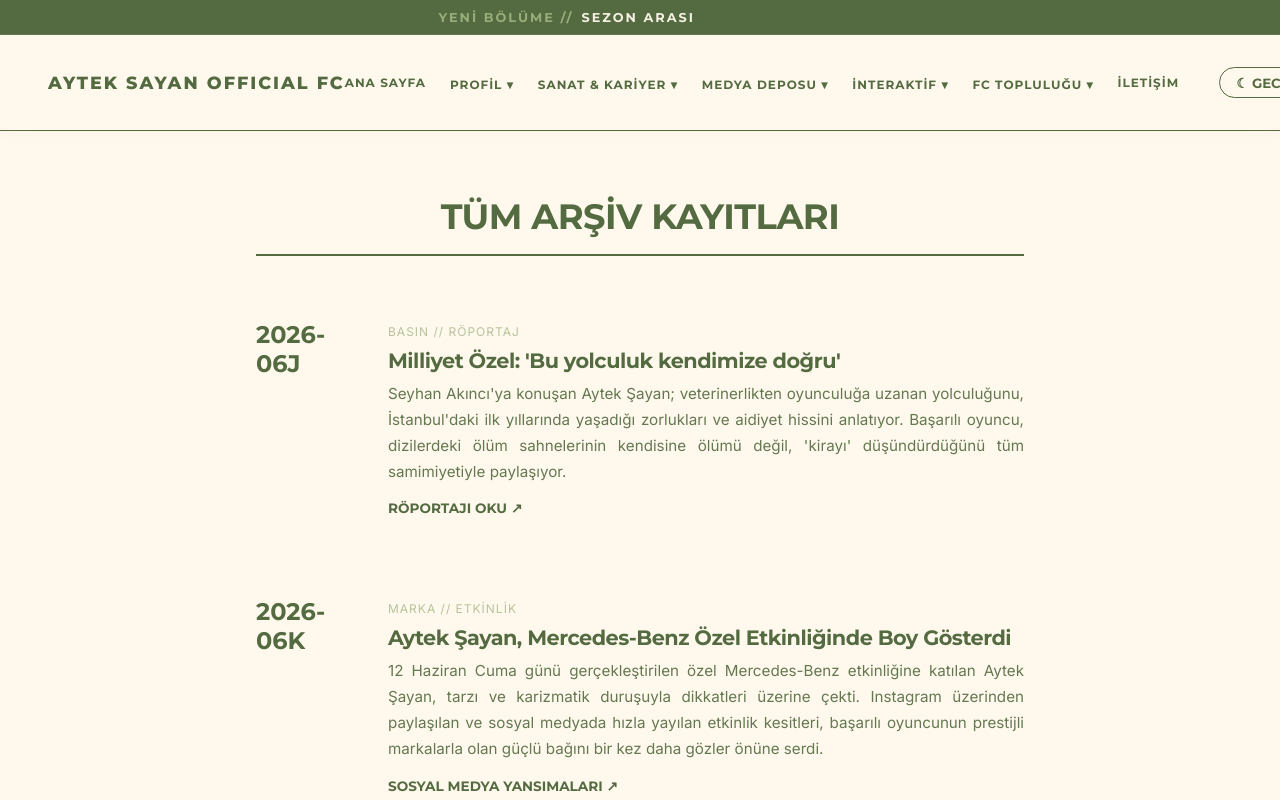
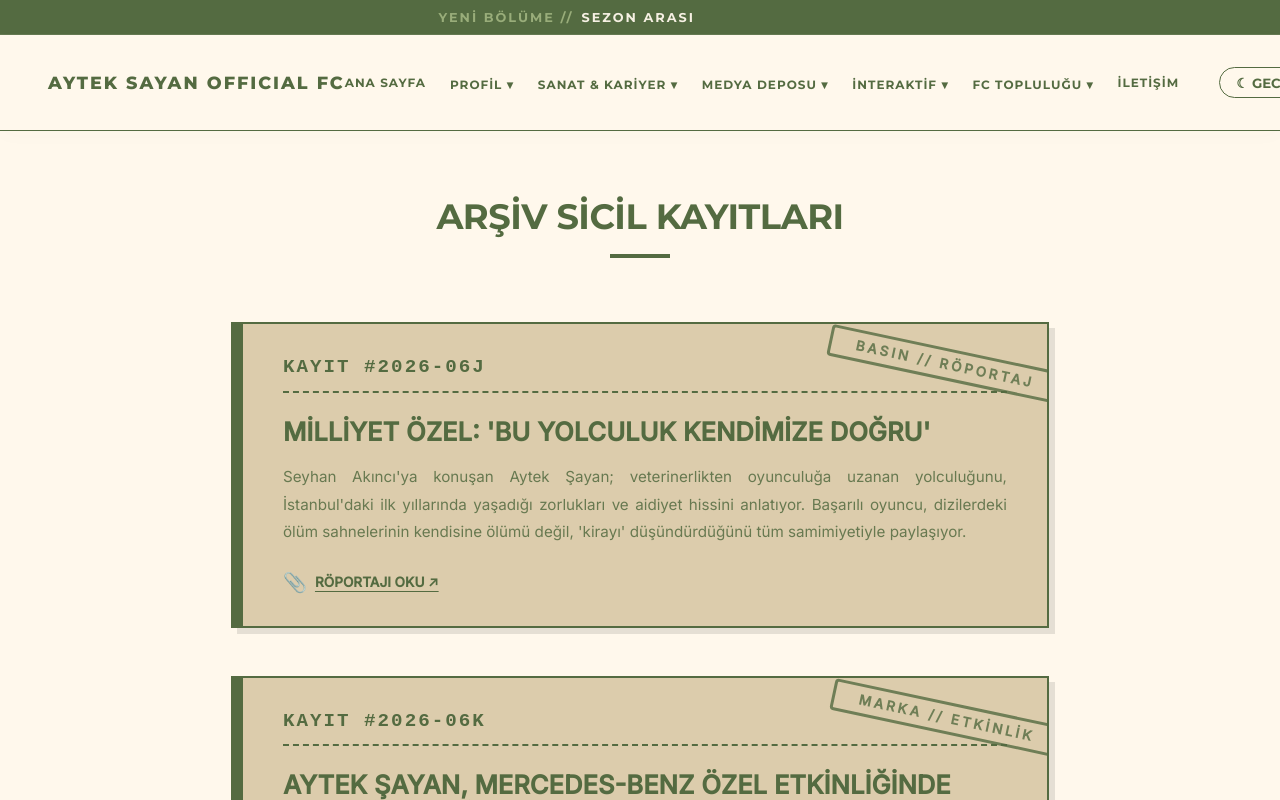
Before and after one commit to ebru1967/oyuncu-fan-projesi, a React (Vite) app: page /arsiv in a window 1280 px wide. Shown: the top 800 px of the page. Built offline with nearby package versions, Linux system fonts and the light colour scheme.

Commit message:
arşiv düzenleme.

```diff
--- a/src/pages/Archive.jsx
+++ b/src/pages/Archive.jsx
@@ -2,80 +2,183 @@ import { activeNews } from '../data/newsData';
 
 function Archive() {
   return (
-    <div className="container animate-fade" style={{ padding: '4rem 1rem', maxWidth: '800px', margin: '0 auto' }}>
+    <div className="container animate-fade" style={{ padding: '4rem 1rem', maxWidth: '850px', margin: '0 auto' }}>
 
-      {/* MOBİL UYUMLULUK VE HOVER ANİMASYONU */}
+      {/* 📁 FİZİKSEL SİCİL DOSYASI (DOSSIER) CSS MOTORU */}
       <style>{`
-        .archive-row-item {
-          display: flex;
-          gap: 2rem;
-          margin-bottom: 3rem;
-          padding-bottom: 2rem;
-          border-bottom: 1px solid var(--border-color);
-          transition: transform 0.3s ease, border-color 0.3s ease;
+        /* Arşiv Başlığı - Daktilo Şeridi Etkisi */
+        .archive-main-heading {
+          text-align: center;
+          margin-bottom: 4rem;
+          position: relative;
         }
 
-        /* Üzerine gelince hafifçe sağa kayar ve alt çizgisi parlar */
-        .archive-row-item:hover {
-          transform: translateX(8px);
-          border-bottom-color: var(--accent-dark);
+        .archive-main-heading::after {
+          content: '';
+          display: block;
+          width: 60px;
+          height: 4px;
+          background: var(--accent-dark);
+          margin: 1rem auto 0;
         }
 
-        .archive-code-col {
-          flex: 0 0 100px;
+        /* Fiziksel Klasör Kartı */
+        .dossier-card {
+          position: relative;
+          background: var(--bg-card);
+          border: 2px solid var(--accent-dark);
+          border-left: 12px solid var(--accent-dark); /* Telli dosya kenarı */
+          padding: 2rem 2.5rem;
+          margin-bottom: 3rem;
+          box-shadow: 6px 6px 0px rgba(0, 0, 0, 0.1); /* Sert Retro Gölge */
+          transition: all 0.3s ease;
+          overflow: hidden;
         }
 
-        /* TELEFON EKRANLARI İÇİN ÖZEL TASARIM */
+        .dossier-card:hover {
+          transform: translateY(-4px) translateX(-2px);
+          box-shadow: 10px 10px 0px rgba(0, 0, 0, 0.15);
+        }
+
+        /* Kartın İçindeki Kesik Çizgili Antet (Header) */
+        .dossier-header {
+          display: flex;
+          justify-content: space-between;
+          align-items: center;
+          border-bottom: 2px dashed var(--accent-dark);
+          padding-bottom: 0.8rem;
+          margin-bottom: 1.5rem;
+        }
+
+        .dossier-code {
+          font-family: monospace;
+          font-size: 1.2rem;
+          font-weight: 900;
+          letter-spacing: 2px;
+          color: var(--accent-dark);
+        }
+
+        /* Fiziksel Kaşe/Mühür (Stamp) Efekti */
+        .dossier-stamp {
+          position: absolute;
+          top: 1.5rem;
+          right: -1rem;
+          transform: rotate(12deg);
+          border: 3px solid var(--accent-dark);
+          color: var(--accent-dark);
+          padding: 0.3rem 1.5rem;
+          font-weight: 900;
+          font-size: 0.85rem;
+          letter-spacing: 3px;
+          text-transform: uppercase;
+          opacity: 0.8;
+          border-radius: 4px;
+          pointer-events: none;
+        }
+
+        /* Başlık ve Metin */
+        .dossier-title {
+          font-size: 1.6rem;
+          line-height: 1.2;
+          margin: 0 0 1rem 0;
+          padding-right: 3rem; /* Mühürle çakışmaması için */
+        }
+
+        .dossier-summary {
+          font-size: 0.95rem;
+          line-height: 1.8;
+          opacity: 0.85;
+          text-align: justify;
+          margin-bottom: 1.5rem;
+        }
+
+        /* Ataçlanmış Dosya Linki */
+        .dossier-link-wrapper {
+          display: flex;
+          align-items: center;
+          gap: 0.5rem;
+        }
+
+        .dossier-link-wrapper::before {
+          content: '📎';
+          font-size: 1.2rem;
+          opacity: 0.7;
+        }
+
+        .dossier-action-link {
+          font-weight: bold;
+          font-size: 0.85rem;
+          text-decoration: underline;
+          text-underline-offset: 4px;
+          color: var(--text-main);
+          transition: color 0.2s;
+        }
+
+        .dossier-action-link:hover {
+          color: var(--accent-dark);
+        }
+
+        /* MOBİL UYUMLULUK */
         @media (max-width: 600px) {
-          .archive-row-item {
-            flex-direction: column; /* Yan yana değil alt alta dizer */
+          .dossier-card {
+            padding: 1.5rem;
+            border-left-width: 8px;
+            box-shadow: 4px 4px 0px rgba(0, 0, 0, 0.1);
+          }
+          .dossier-stamp {
+            position: relative;
+            top: 0;
+            right: 0;
+            transform: rotate(0);
+            display: inline-block;
+            margin-bottom: 1.5rem;
+            border-width: 2px;
+            padding: 0.2rem 0.8rem;
+          }
+          .dossier-title {
+            padding-right: 0;
+            font-size: 1.3rem;
+          }
+          .dossier-header {
+            flex-direction: column;
+            align-items: flex-start;
             gap: 0.5rem;
-          }
-          .archive-code-col {
-            flex: none;
-            border-bottom: 2px dashed var(--accent-dark);
-            padding-bottom: 0.5rem;
-            display: inline-block;
-            width: max-content;
-            margin-bottom: 0.5rem;
           }
         }
       `}</style>
 
-      <h1 className="editorial-title" style={{ textAlign: 'center', marginBottom: '3rem', borderBottom: '2px solid var(--accent-dark)', paddingBottom: '1rem' }}>
-        TÜM ARŞİV KAYITLARI
+      <h1 className="editorial-title archive-main-heading">
+        ARŞİV SİCİL KAYITLARI
       </h1>
 
-      <div className="chronicle-table">
+      <div className="dossier-list">
         {activeNews.map((news) => (
-          <div className="archive-row-item" key={news.id}>
+          <div className="dossier-card" key={news.id}>
 
-            <div className="archive-code-col" style={{
-              fontSize: '1.5rem',
-              fontWeight: 'bold',
-              color: 'var(--accent-dark)',
-              fontFamily: 'var(--font-heading)'
-            }}>
-              {news.regCode.split('#')[1] || news.regCode}
+            {/* Kaşe / Mühür */}
+            <div className="dossier-stamp">
+              {news.category}
             </div>
 
-            <div className="chronicle-details">
-              <span className="card-category" style={{
-                fontSize: '0.75rem',
-                textTransform: 'uppercase',
-                letterSpacing: '1px',
-                opacity: 0.7
-              }}>
-                {news.category}
+            {/* Antet / Sicil Kodu */}
+            <div className="dossier-header">
+              <span className="dossier-code">
+                {news.regCode}
               </span>
-              <h4 style={{ fontSize: '1.3rem', margin: '0.5rem 0' }}>{news.title}</h4>
-              <p style={{ fontSize: '0.95rem', lineHeight: '1.7', opacity: 0.9, textAlign: 'justify' }}>{news.summary}</p>
-              <a href={news.linkUrl} target="_blank" rel="noreferrer" className="editorial-link" style={{
-                display: 'inline-block',
-                marginTop: '1rem',
-                fontSize: '0.85rem',
-                fontWeight: 'bold'
-              }}>
+            </div>
+
+            {/* İçerik Gövdesi */}
+            <h4 className="dossier-title">
+              {news.title.toLocaleUpperCase('tr-TR')}
+            </h4>
+
+            <p className="dossier-summary">
+              {news.summary}
+            </p>
+
+            {/* Ek/Link Bağlantısı */}
+            <div className="dossier-link-wrapper">
+              <a href={news.linkUrl} target="_blank" rel="noreferrer" className="dossier-action-link">
                 {news.linkText}
               </a>
             </div>
@@ -83,6 +186,7 @@ function Archive() {
           </div>
         ))}
       </div>
+
     </div>
   );
 }
```
